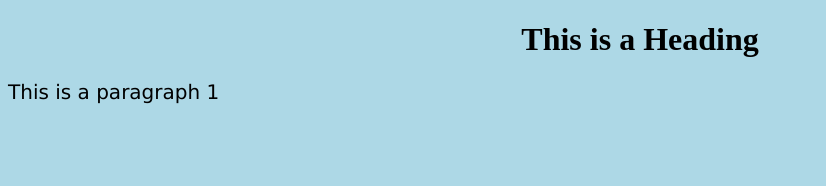
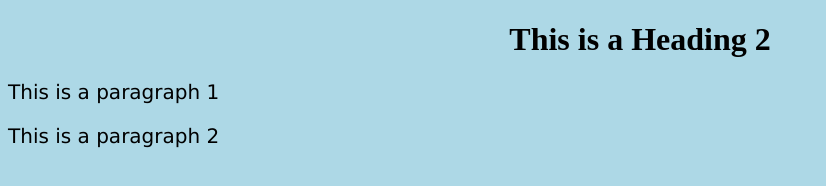
Before and after one commit to Pavel-Golovkin/first_project, a plain HTML site: page web_pages/page2.html in a window 1280 px wide. Shown: the whole page, without its empty margins (0-826 px from the left). Drawn offline with Linux system fonts and the light colour scheme.

```diff
--- a/web_pages/page2.html
+++ b/web_pages/page2.html
@@ -6,8 +6,8 @@
 	</head>
 <body>
 
-	<h1>This is a Heading</h1>
+	<h1>This is a Heading 2</h1>
 	<p>This is a paragraph 1</p>
-
+	<p>This is a paragraph 2</p>
 </body>
 </html>
```
